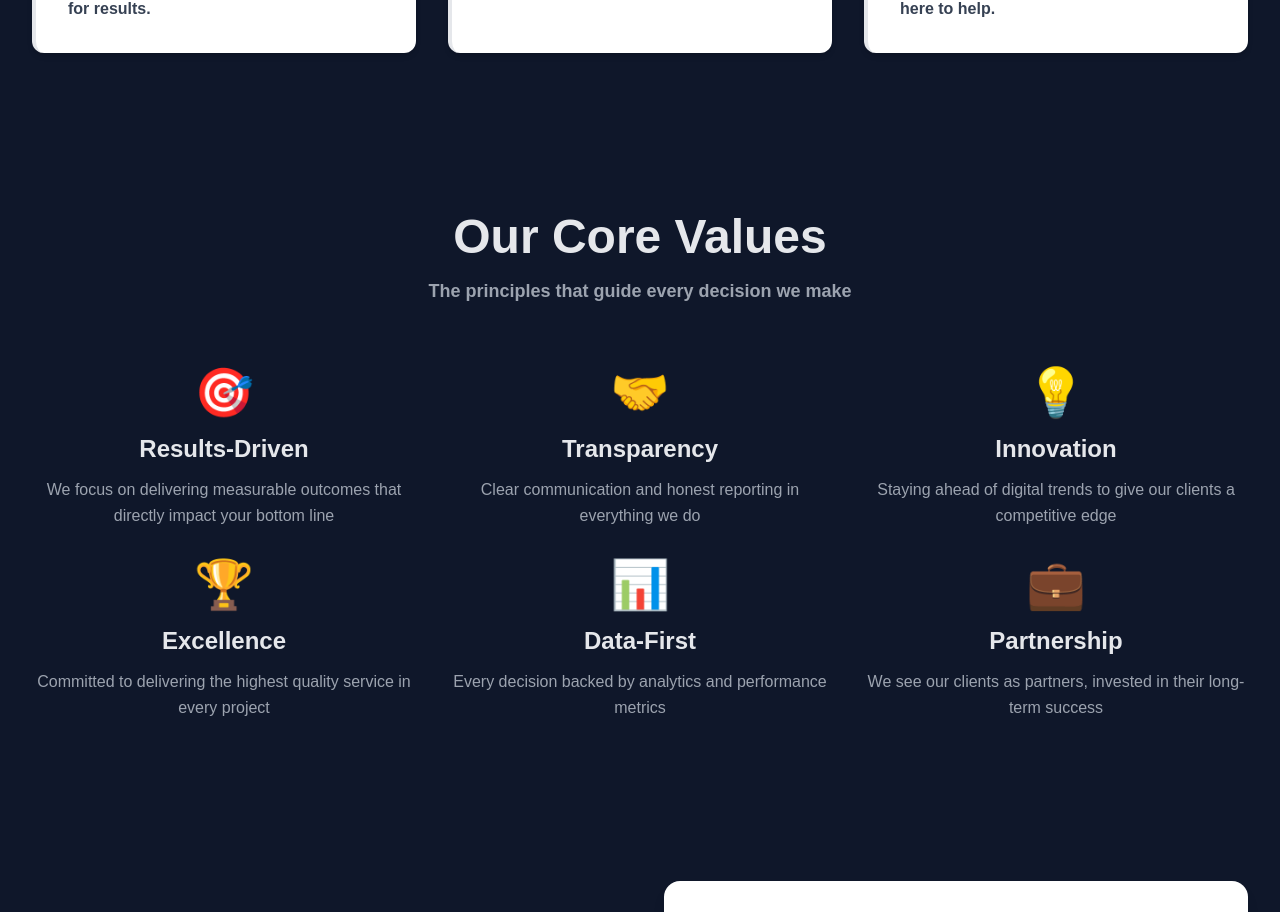
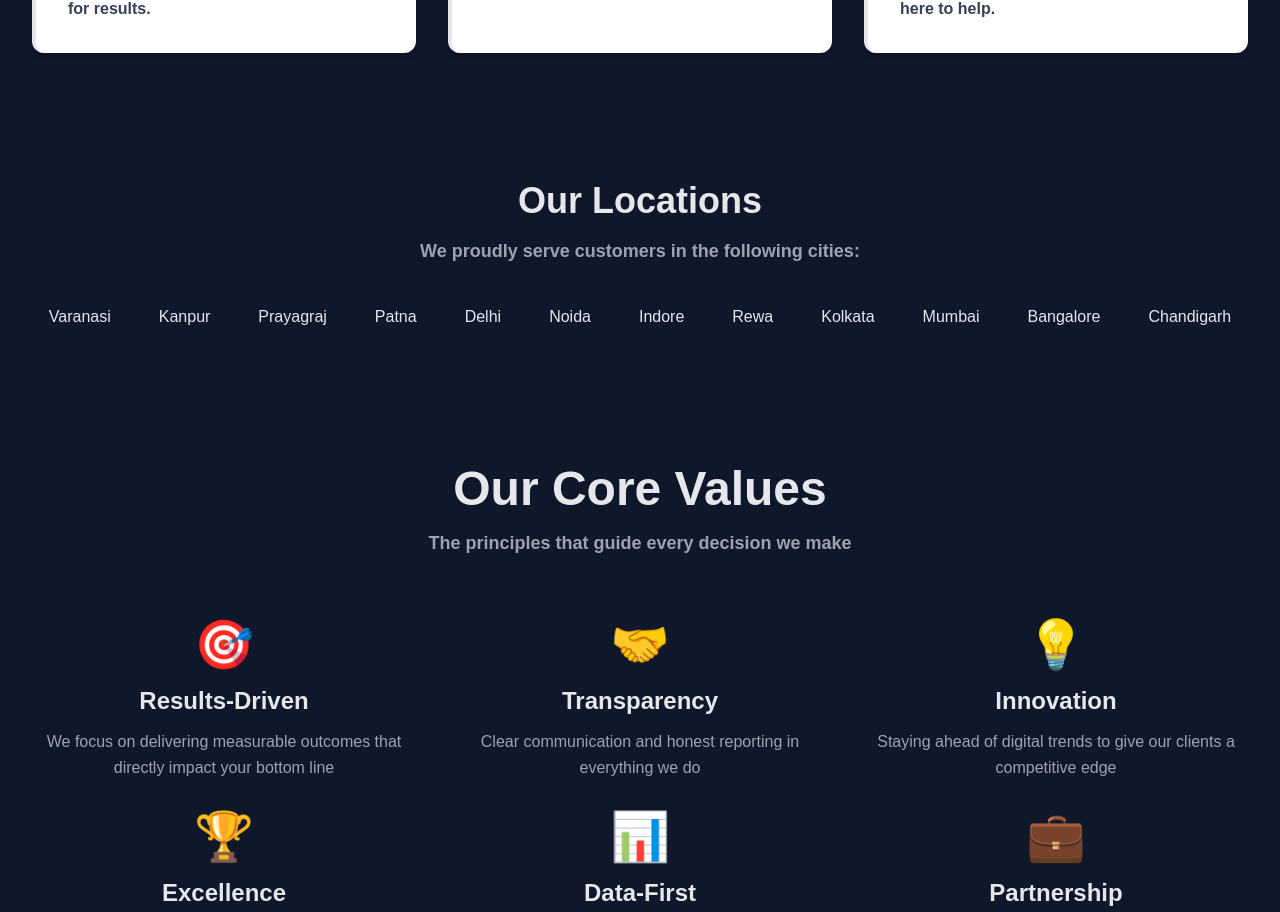
Before and after one commit to rohan-2004-web/freelancefirehub, a Next.js app: page / in a window 1280 px wide. Shown: the part 3613-4525 px from the top of the page. Built offline with nearby package versions, Linux system fonts and the light colour scheme.

Commit message:
Add Locations section with 12 cities on home page

```diff
--- a/app/page.tsx
+++ b/app/page.tsx
@@ -293,6 +293,27 @@ export default function Home() {
                 Round-the-clock availability for your campaigns. Whether it's an urgent update or a quick question, we're always here to help.
               </p>
             </div>
+          </div>
+        </div>
+      </section>
+
+      {/* Locations Section */}
+      <section className="py-12 bg-background">
+        <div className="max-w-7xl mx-auto px-4 sm:px-6 lg:px-8">
+          <div className="text-center mb-8 animate-fade-in-down">
+            <h2 className="text-3xl md:text-4xl font-bold text-main-text mb-4">
+              Our Locations
+            </h2>
+            <p className="text-light-text text-lg font-bold">
+              We proudly serve customers in the following cities:
+            </p>
+          </div>
+          <div className="flex flex-wrap justify-center gap-4 animate-fade-in-up">
+            {['Varanasi','Kanpur','Prayagraj','Patna','Delhi','Noida','Indore','Rewa','Kolkata','Mumbai','Bangalore','Chandigarh'].map((city,idx)=>(
+              <span key={idx} className="px-4 py-2 bg-secondary-100 text-secondary-800 rounded-full">
+                {city}
+              </span>
+            ))}
           </div>
         </div>
       </section>
```
